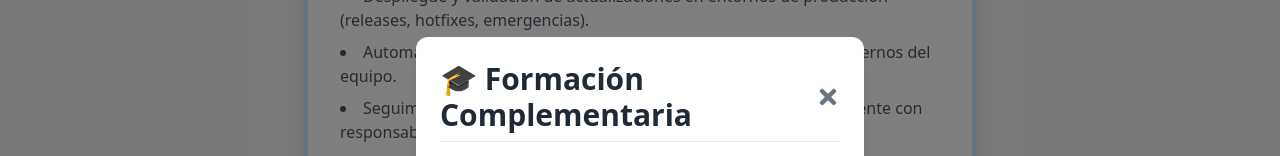
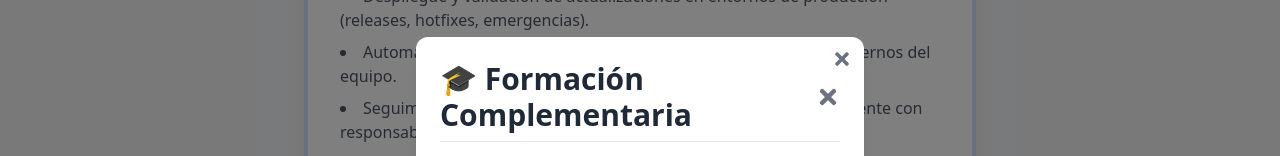
Before and after one commit to JppAvila/CVreact, a React (Vite) app: page / in a window 1280 px wide. Both pictures are taken after a click on the button "Formación Complementaria 📚". Shown: the part 1556-1712 px from the top of the page. Built offline with nearby package versions, Linux system fonts and the light colour scheme.

Commit message:
feat: improve modal usability

```diff
--- a/src/components/Modal.jsx
+++ b/src/components/Modal.jsx
@@ -11,8 +11,16 @@
     return () => window.removeEventListener('keydown', handleEsc);
   }, [onClose]);
 
+  const handleOverlayClick = (e) => {
+    if (e.target === e.currentTarget) onClose();
+  };
+
   return (
-    <div className="fixed inset-0 z-50 flex items-center justify-center bg-black/50">
+    <div
+      className="fixed inset-0 z-50 flex items-center justify-center bg-black/50"
+      onClick={handleOverlayClick}
+      role="dialog"
+    >
       <div className="relative bg-white text-gray-800 p-6 rounded-xl shadow-lg animate-fadeInScale max-w-md w-full">
         <button
           onClick={onClose}
--- a/src/components/Skills.jsx
+++ b/src/components/Skills.jsx
@@ -1,6 +1,7 @@
 import { useState } from "react";
 import { FaGraduationCap, FaEgg, FaTimes } from "react-icons/fa";
 import FormacionComplementaria from "./FormacionComplementaria";
+import Modal from "./Modal";
 
 export default function SkillsSection() {
   const [showEgg, setShowEgg] = useState(false);
@@ -77,11 +78,9 @@
 
       {/* Formacion Complementaria Modal */}
       {showFormacion && (
-        <div className="fixed inset-0 z-50 flex items-center justify-center bg-black/50">
-          <div className="bg-white text-gray-800 p-6 rounded-xl max-w-md shadow-lg relative">
-            <FormacionComplementaria onClose={() => setShowFormacion(false)} />
-          </div>
-        </div>
+        <Modal onClose={() => setShowFormacion(false)}>
+          <FormacionComplementaria onClose={() => setShowFormacion(false)} />
+        </Modal>
       )}
 
       {/* Easter Egg Button */}
```
Also changed, not shown: 1 other file (tests, documents, lock files or other folders).
